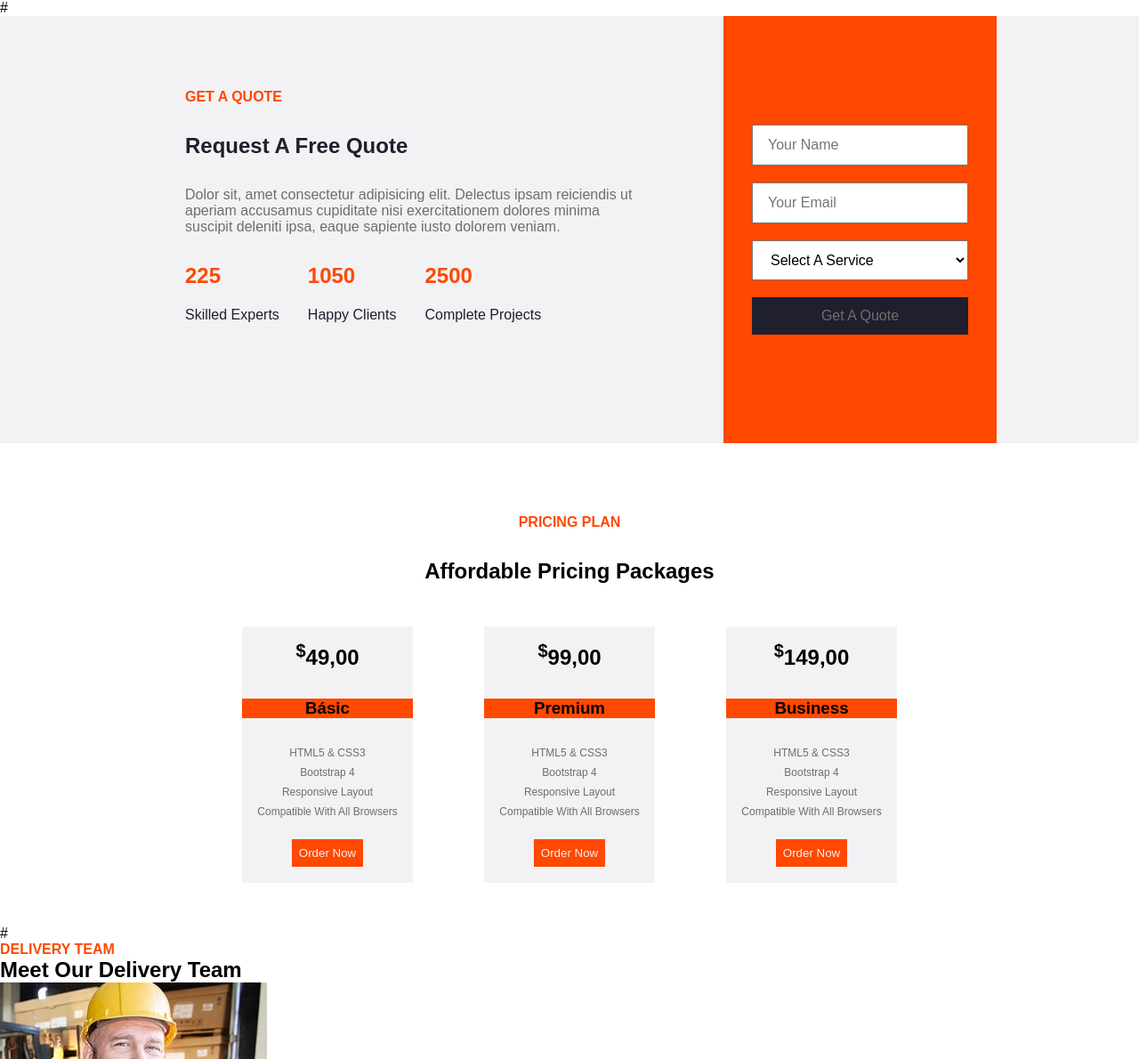
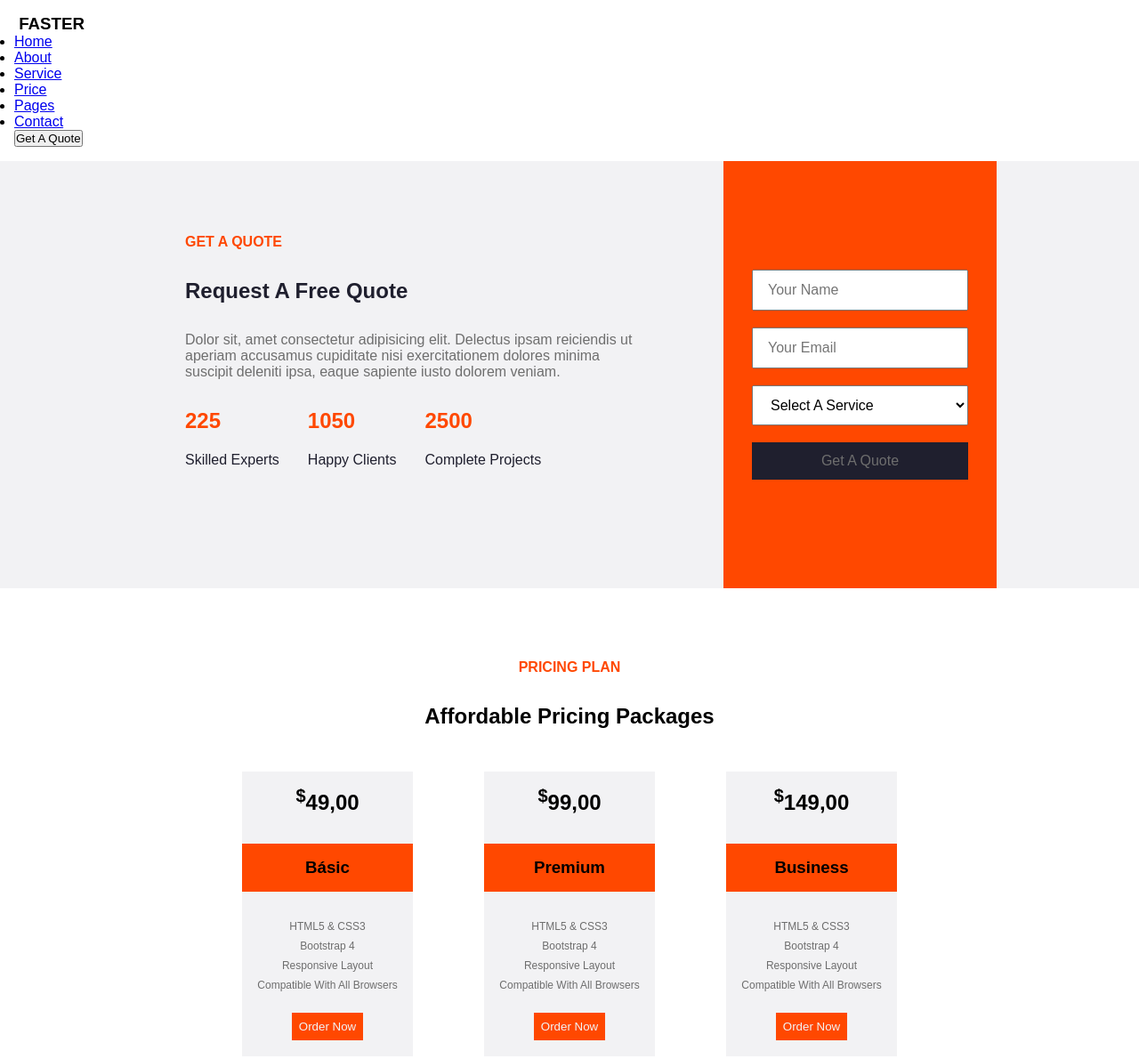
Before and after one commit to devNest1/landing_page, a plain HTML site: page index.html in a window 1280 px wide. Shown: the top 1190 px of the page at 89% size. Drawn offline with Linux system fonts and the light colour scheme.

Commit message:
feat: Barra de navegação

```diff
--- a/css/style.css
+++ b/css/style.css
@@ -11,7 +11,6 @@ html {
   background-color: #fff;
 }
 
-/* Variáveis corrigidas */
 :root {
   --background-color-principal: #F2F2F4;
   --background-color-secundario: #FF4800;
@@ -24,7 +23,12 @@ span {
   color: var(--background-color-secundario);
 }
 
-/* Container principal */
+/* Barra de Navegação */
+nav {
+  margin: 1rem;
+}
+
+/* Seção quote */
 .quote-container {
   display: flex;
   background-color: var(--background-color-principal);
@@ -151,7 +155,7 @@ flex: 1 1 50%;}
   background-color: var(--background-color-principal);
   text-align: center;
   padding: 1rem 0;
-  height: 18rem;
+  height: 20rem;
   width: 12rem;
 }
 
@@ -160,6 +164,7 @@ flex: 1 1 50%;}
   background-color: var(--background-color-secundario);
   width: 100wv;
   margin: 2rem 0;
+  padding: 1rem;
 }
 
 .planos .container-planos
--- a/index.html
+++ b/index.html
@@ -8,8 +8,24 @@
     <title>Langind Page</title>
 </head>
 <body>
+    <nav>
+        <h3 class="logo">
+            <img src="" alt="">
+            FASTER
+        </h3>
+        <div class="navbar">
+            <ul>
+                <li><a href="#">Home</a></li>
+                <li><a href="#">About</a></li>
+                <li><a href="#">Service</a></li>
+                <li><a href="#">Price</a></li>
+                <li><a href="#">Pages</a></li>
+                <li><a href="#">Contact</a></li>
+            </ul>
+        </div>
+        <button type="button" class="btn-nav">Get A Quote</button>
+    </nav>
     <header>
-        <nav>#</nav>
     </header>
     <main>
         <!-- Seção Quote -->
@@ -92,9 +108,6 @@
                     <button class="btn-plano" type="button">Order Now</button>
                 </article>
             </div>
-        </section>
-        <section>
-            #
         </section>
         <section>
             <div>
```
